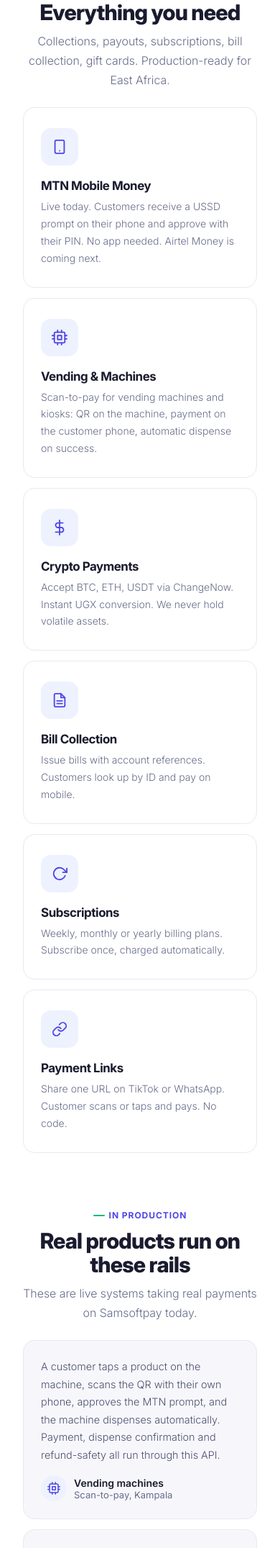
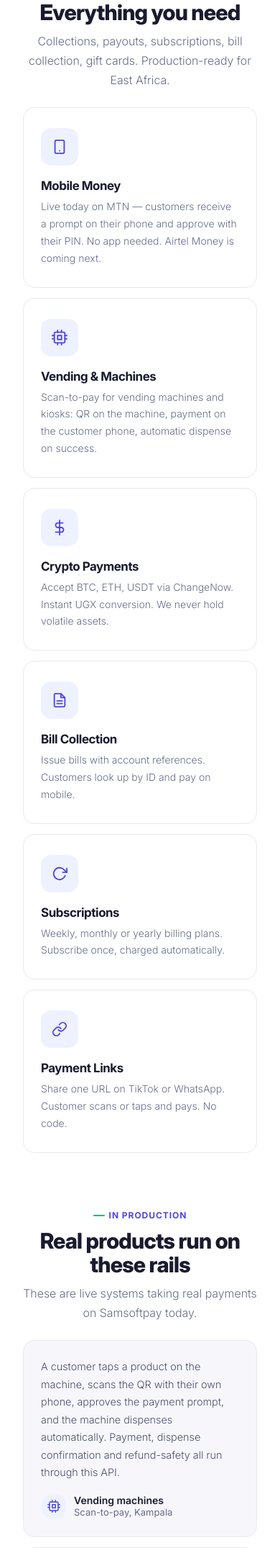
Before and after one commit to smugabi-ugx/samsoftpay, a Flask app: page / in a window 390 px wide. Shown: the part 1511-3662 px from the top of the page at 72% size. Run offline with Flask 3, Linux system fonts and the light colour scheme; data that the repository does not hold is empty; parts of the project's set-up code (start-up, migrations or seed data) failed here and were passed over; some libraries are stand-ins or nearby versions.

Commit message:
Rail-neutral branding + XY one-pager (#95)
Ahead of the Airtel Money integration (and cards later), stop branding the
PRODUCT/QR as MTN-specific — the checkout is rail-agnostic by design (channels
gate in as their adapters land). Neutralized the product-IDENTITY copy to lead
with "Mobile Money" (keeping MTN as the current network for accuracy, and the
honest "MTN now; Airtel/cards next" roadmap):
- welcome email (auth.py), dashboard taglines (index.html),
- landing feature card + footer + SEO/OG/schema meta + vending example,
- customer pay-page meta (merchant_profile.html), payout form copy
  (new_payout.html), payouts blurb (merchant_detail.html).

Deliberately KEPT (accurate, not product-identity): the checkout/wallet/bills
per-channel LABELS ("MTN Mobile Money" as a selectable method — Airtel appears
as its own option), API docs describing rail behavior, admin ops warnings,
legal terms (must state what's actually offered today), support copy, and CSS.

Also folds in the rail-neutral XY one-pager: scripts/gen_xy_onepager.py now says
"Samsoftpay QR" and "Mobile Money today; Airtel and cards added centrally with
no machine change" instead of "MTN Mobile Money"; PDF regenerated.

Co-authored-by: ELIZA Developer <user@example.com>
Co-authored-by: Claude Opus 4.8 <noreply@anthropic.com>

```diff
--- a/app/routes/auth.py
+++ b/app/routes/auth.py
@@ -119,7 +119,7 @@ def signup():
             f"<div style='font-family:Inter,sans-serif;max-width:480px;margin:0 auto;'>"
             f"<h2 style='color:#0f172a;'>Welcome to Samsoftpay, {name} 👋</h2>"
             f"<p style='color:#475569;'>Your account is ready. You can start accepting "
-            f"MTN Mobile Money payments right away — grab your API keys and test keys "
+            f"Mobile Money payments right away — grab your API keys and test keys "
             f"from <strong>Settings &amp; API Keys</strong>, or share a payment link.</p>"
             f"<p style='color:#475569;'>Build against your <code>sk_test_</code> keys first, "
             f"then flip to live. Questions? Just reply to this email.</p></div>",
--- a/app/templates/index.html
+++ b/app/templates/index.html
@@ -14,7 +14,7 @@
       <h2 style="font-size: 1.75rem; margin-bottom: 1rem; color: white;">Start Accepting Payments</h2>
       <p style="opacity: 0.95; margin-bottom: 1.5rem; line-height: 1.7;">
         Integrate collections (money in) and disbursements (money out) with our simple API.
-        MTN Mobile Money, crypto and bill collection live today — Airtel and cards coming next.
+        Mobile Money, crypto and bill collection live today (MTN now; Airtel and cards next).
       </p>
       <div style="display: flex; gap: 1rem; flex-wrap: wrap;">
         <a href="{{ url_for('dashboard.list_merchants') }}" class="btn btn-outline" style="background: white; color: var(--primary); border-color: white;">
@@ -71,7 +71,7 @@
     <div class="stat-value">3</div>
     <div class="stat-change">
       <i data-feather="layers"></i>
-      <span>MTN MoMo, Crypto, Bills</span>
+      <span>Mobile Money, Crypto, Bills</span>
     </div>
   </div>
 </div>
@@ -168,7 +168,7 @@
     <ul style="list-style: none; padding: 0; margin: 0;">
       <li style="padding: 0.5rem 0; display: flex; align-items: start; gap: 0.5rem;">
         <i data-feather="check" style="color: var(--success); width: 18px; height: 18px; margin-top: 2px;"></i>
-        <span>Accept payments via MTN Mobile Money — Airtel and cards coming next</span>
+        <span>Accept payments via Mobile Money — MTN now; Airtel and cards next</span>
       </li>
       <li style="padding: 0.5rem 0; display: flex; align-items: start; gap: 0.5rem;">
         <i data-feather="check" style="color: var(--success); width: 18px; height: 18px; margin-top: 2px;"></i>
--- a/app/templates/landing.html
+++ b/app/templates/landing.html
@@ -4,17 +4,17 @@
   <meta charset="utf-8">
   <meta name="viewport" content="width=device-width, initial-scale=1">
   <title>Samsoftpay: Uganda Payment Gateway</title>
-  <meta name="description" content="Accept MTN Mobile Money and crypto payments in Uganda, powering shops and scan-to-pay vending machines. One API, one dashboard. 1.5% fee, no monthly charges.">
+  <meta name="description" content="Accept Mobile Money (MTN today; Airtel and cards next) and crypto payments in Uganda, powering shops and scan-to-pay vending machines. One API, one dashboard. 1.5% fee, no monthly charges.">
   <meta name="robots" content="index, follow">
   <link rel="canonical" href="{{ request.host_url }}">
   <meta property="og:type" content="website">
   <meta property="og:title" content="Samsoftpay: Uganda Payment Gateway">
-  <meta property="og:description" content="MTN Mobile Money and crypto for Uganda. One API, real products live on it. No monthly fees.">
+  <meta property="og:description" content="Mobile Money and crypto for Uganda. One API, real products live on it. No monthly fees.">
   <meta property="og:url" content="{{ request.host_url }}">
   <meta property="og:image" content="{{ url_for('static', filename='img/logo.png', _external=True) }}">
   <link rel="icon" type="image/svg+xml" href="{{ url_for('static', filename='img/logo.svg') }}">
   <link rel="icon" type="image/png" href="{{ url_for('static', filename='img/favicon.png') }}">
-  <script type="application/ld+json">{"@context":"https://schema.org","@type":"SoftwareApplication","name":"Samsoftpay","description":"Payment gateway for Uganda: MTN Mobile Money, crypto and bill collection, powering shops and scan-to-pay vending machines.","applicationCategory":"FinanceApplication","offers":{"@type":"Offer","price":"0","priceCurrency":"UGX"},"provider":{"@type":"Organization","name":"Samsoftpay","areaServed":["UG"]}}</script>
+  <script type="application/ld+json">{"@context":"https://schema.org","@type":"SoftwareApplication","name":"Samsoftpay","description":"Payment gateway for Uganda: Mobile Money, crypto and bill collection, powering shops and scan-to-pay vending machines.","applicationCategory":"FinanceApplication","offers":{"@type":"Offer","price":"0","priceCurrency":"UGX"},"provider":{"@type":"Organization","name":"Samsoftpay","areaServed":["UG"]}}</script>
 
   <link rel="preload" href="{{ url_for('static', filename='fonts/InterVariable.woff2') }}" as="font" type="font/woff2" crossorigin>
   <link rel="stylesheet" href="{{ url_for('static', filename='css/tokens.css') }}">
@@ -482,8 +482,8 @@
          confidence than a capability that turns out not to exist. #}
       <div class="feat">
         <div class="feat-ico" style="background:#eef2ff;display:flex;align-items:center;justify-content:center;"><svg viewBox="0 0 24 24" width="22" height="22" fill="none" stroke="#4f46e5" stroke-width="2" stroke-linecap="round" stroke-linejoin="round"><rect x="5" y="2" width="14" height="20" rx="2" ry="2"/><line x1="12" y1="18" x2="12.01" y2="18"/></svg></div>
-        <h3>MTN Mobile Money</h3>
-        <p>Live today. Customers receive a USSD prompt on their phone and approve with their PIN. No app needed. Airtel Money is coming next.</p>
+        <h3>Mobile Money</h3>
+        <p>Live today on MTN — customers receive a prompt on their phone and approve with their PIN. No app needed. Airtel Money is coming next.</p>
       </div>
       <div class="feat">
         <div class="feat-ico" style="background:#eef2ff;display:flex;align-items:center;justify-content:center;"><svg viewBox="0 0 24 24" width="22" height="22" fill="none" stroke="#4f46e5" stroke-width="2" stroke-linecap="round" stroke-linejoin="round"><rect x="4" y="4" width="16" height="16" rx="2"/><rect x="9" y="9" width="6" height="6"/><line x1="9" y1="1" x2="9" y2="4"/><line x1="15" y1="1" x2="15" y2="4"/><line x1="9" y1="20" x2="9" y2="23"/><line x1="15" y1="20" x2="15" y2="23"/><line x1="20" y1="9" x2="23" y2="9"/><line x1="20" y1="14" x2="23" y2="14"/><line x1="1" y1="9" x2="4" y2="9"/><line x1="1" y1="14" x2="4" y2="14"/></svg></div>
@@ -527,7 +527,7 @@
     </div>
     <div class="testi-row">
       {% for av, nm, rl, q in [
-        ('cpu','Vending machines','Scan-to-pay, Kampala','A customer taps a product on the machine, scans the QR with their own phone, approves the MTN prompt, and the machine dispenses automatically. Payment, dispense confirmation and refund-safety all run through this API.'),
+        ('cpu','Vending machines','Scan-to-pay, Kampala','A customer taps a product on the machine, scans the QR with their own phone, approves the payment prompt, and the machine dispenses automatically. Payment, dispense confirmation and refund-safety all run through this API.'),
         ('cart','Point of sale','KarlPOS retail platform','Wallet deposits, withdrawals and batch payouts for a multi-merchant POS platform. Reconciled daily against the Samsoftpay balance API, with webhook-driven settlement into merchant wallets.'),
         ('terminal','Your integration','Sandbox first, then flip','Every ordinary test number succeeds deterministically; documented test numbers trigger exact failures on demand, the way Stripe test cards work. Build against test keys, switch to live keys, nothing else changes.'),
       ] %}
@@ -631,7 +631,7 @@
           <img src="{{ url_for('static', filename='img/logo.svg') }}" alt="Samsoftpay">
           <span>Samsoftpay</span>
         </div>
-        <p class="foot-desc">Uganda's developer-first payment gateway. MTN Mobile Money and crypto live today via one clean API. Airtel and cards next.</p>
+        <p class="foot-desc">Uganda's developer-first payment gateway. Mobile Money and crypto live today via one clean API (MTN now; Airtel and cards next).</p>
         <p class="foot-desc" style="margin-top:.75rem;">Operated by <strong>Sam Software Co Ltd</strong><br>Registered in Uganda (URSB) · Kampala</p>
         <p class="foot-desc" style="margin-top:.5rem;"><a href="mailto:samsoftware75@gmail.com" style="color:inherit;">samsoftware75@gmail.com</a><br><a href="tel:+256783647260" style="color:inherit;">+256 783 647260</a> · <a href="https://wa.me/256783647260" style="color:inherit;">WhatsApp</a></p>
       </div>
--- a/app/templates/merchant_detail.html
+++ b/app/templates/merchant_detail.html
@@ -442,7 +442,7 @@
   <div class="empty-state">
     <div class="empty-state-icon">📤</div>
     <h4>No payouts yet</h4>
-    <p>Send money to your recipients via MTN Mobile Money. Airtel payouts are coming next.</p>
+    <p>Send money to your recipients via Mobile Money (MTN now; Airtel payouts coming next).</p>
   </div>
   {% endif %}
 </div>
--- a/app/templates/merchant_profile.html
+++ b/app/templates/merchant_profile.html
@@ -5,7 +5,7 @@
   <meta name="viewport" content="width=device-width, initial-scale=1, viewport-fit=cover">
   <meta name="theme-color" content="#0f0c29">
   <title>Pay {{ merchant.name }} | Samsoftpay</title>
-  <meta name="description" content="Pay {{ merchant.name }} securely via MTN Mobile Money or crypto — powered by Samsoftpay.">
+  <meta name="description" content="Pay {{ merchant.name }} securely via Mobile Money or crypto — powered by Samsoftpay.">
   <link rel="icon" type="image/png" href="/static/img/favicon.png">
   <link rel="stylesheet" href="{{ url_for('static', filename='css/tokens.css') }}">
   <style>
--- a/app/templates/new_payout.html
+++ b/app/templates/new_payout.html
@@ -1,7 +1,7 @@
 {% extends "base.html" %}
 {% block content %}
 <h1>Send a payout</h1>
-<p>Send money from your available balance to a recipient's MTN MoMo wallet.</p>
+<p>Send money from your available balance to a recipient's Mobile Money wallet.</p>
 
 <div style="background:#fafaf7; padding:1rem 1.25rem; border-radius:4px; margin-bottom:1.5rem;">
   <div style="font-size:0.78rem; color:#666; text-transform:uppercase; letter-spacing:0.06em;">Available balance</div>
@@ -16,7 +16,7 @@
   </div>
 
   <div style="margin-bottom: 1rem;">
-    <label style="display:block; font-weight:600; margin-bottom:0.3rem;">Phone number (MTN MoMo)</label>
+    <label style="display:block; font-weight:600; margin-bottom:0.3rem;">Phone number (Mobile Money)</label>
     <input type="tel" name="phone" required placeholder="256780000001"
            style="width:100%; padding:0.6rem; border:1px solid #ddd; border-radius:3px; font-size:1rem;">
   </div>
```
Also changed, not shown: scripts/gen_xy_onepager.py (+10 -8 lines), 1 other file.
